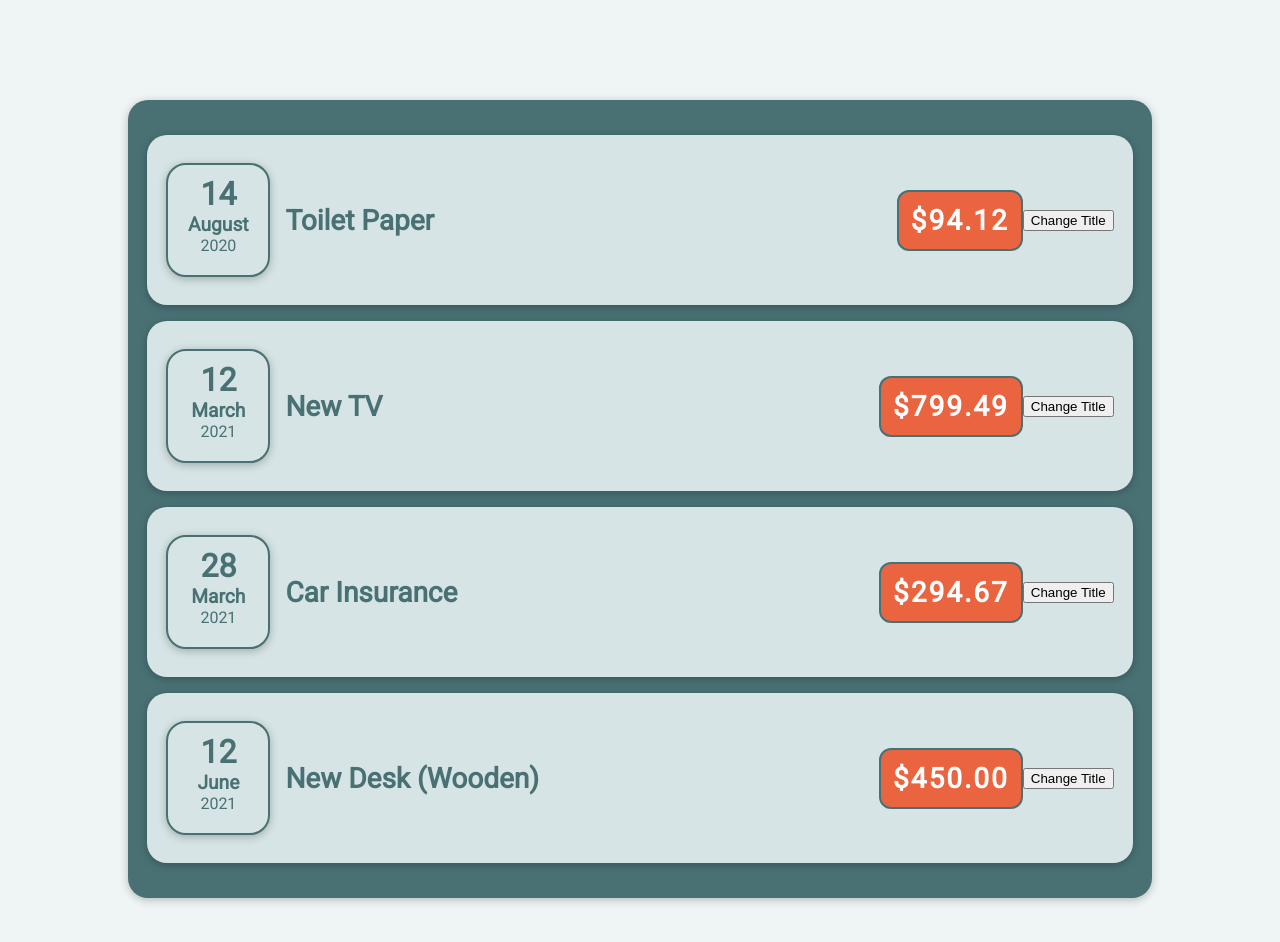
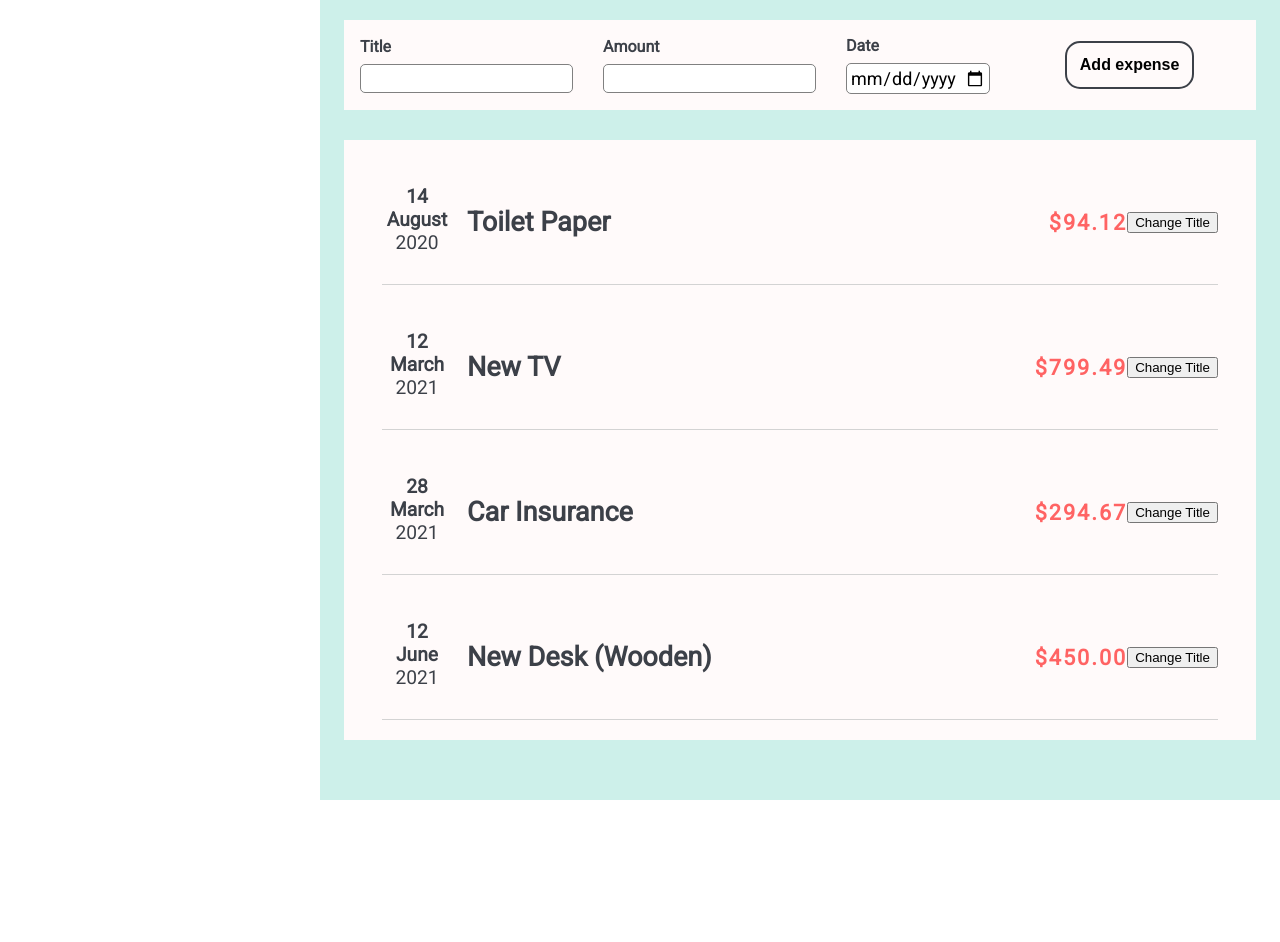
Before and after one commit to kocynko/expenses, a React (Create React App) app: page / in a window 1280 px wide. Shown: the top 942 px of the page. After the commit the page ends 800 px from the top, so only its background shows below. Built offline with nearby package versions, Linux system fonts and the light colour scheme.

Commit message:
'new-expense form'

```diff
--- a/src/App.js
+++ b/src/App.js
@@ -1,30 +1,35 @@
-import Expenses from "./components/Expenses/Expenses";
+import Expenses from './components/Expenses/Expenses';
+import NewExpense from './components/NewExpense/NewExpense';
 
 function App() {
   const expenses = [
     {
-      id: "e1",
-      title: "Toilet Paper",
+      id: 'e1',
+      title: 'Toilet Paper',
       amount: 94.12,
       date: new Date(2020, 7, 14),
     },
-    { id: "e2", title: "New TV", amount: 799.49, date: new Date(2021, 2, 12) },
+    { id: 'e2', title: 'New TV', amount: 799.49, date: new Date(2021, 2, 12) },
     {
-      id: "e3",
-      title: "Car Insurance",
+      id: 'e3',
+      title: 'Car Insurance',
       amount: 294.67,
       date: new Date(2021, 2, 28),
     },
     {
-      id: "e4",
-      title: "New Desk (Wooden)",
+      id: 'e4',
+      title: 'New Desk (Wooden)',
       amount: 450,
       date: new Date(2021, 5, 12),
     },
   ];
   return (
-    <div>
-      <Expenses expenses={expenses}></Expenses>
+    <div className="view_transactions">
+      <div className="navbar"></div>
+      <div className="transactions">
+        <NewExpense />
+        <Expenses expenses={expenses}></Expenses>
+      </div>
     </div>
   );
 }
--- a/src/components/Expenses/ExpenseDate.css
+++ b/src/components/Expenses/ExpenseDate.css
@@ -1,24 +1,15 @@
 .expense-item__date {
   display: flex;
   width: 70px;
-  padding: 10px 50px 20px 50px;
+  padding: 5px 15px 10px 15px;
   justify-content: center;
   align-items: center;
-  background-color: #d6e4e5;
-  border: 2px solid #497174;
-  border-radius: 20px;
   flex-direction: column;
-  font-size: 1.2em;
+  font-size: larger;
   margin: 20px 15px 20px 0;
-  font-size: medium;
 }
 
 .expense-item__date_day,
 .expense-item__date_month {
   font-weight: bold;
-  font-size: larger;
 }
-
-.expense-item__date_day {
-  font-size: xx-large;
-}
--- a/src/components/Expenses/ExpenseDate.js
+++ b/src/components/Expenses/ExpenseDate.js
@@ -1,16 +1,15 @@
-import "./ExpenseDate.css";
-import Card from "../UI/Card";
+import './ExpenseDate.css';
 
 function ExpenseDate(props) {
-  const month = props.date.toLocaleString("en-US", { month: "long" });
-  const day = props.date.toLocaleString("en-US", { day: "2-digit" });
+  const month = props.date.toLocaleString('en-US', { month: 'long' });
+  const day = props.date.toLocaleString('en-US', { day: '2-digit' });
   const year = props.date.getFullYear();
   return (
-    <Card className="expense-item__date">
+    <div className="expense-item__date">
       <div className="expense-item__date_day">{day}</div>
       <div className="expense-item__date_month">{month}</div>
       <div className="expense-item__date_year">{year}</div>
-    </Card>
+    </div>
   );
 }
 export default ExpenseDate;
--- a/src/components/Expenses/ExpenseItem.css
+++ b/src/components/Expenses/ExpenseItem.css
@@ -2,33 +2,25 @@
   display: flex;
   align-items: center;
   justify-content: space-between;
-  padding: 0.5rem 1.2rem;
-  margin: 1rem 0;
-  background-color: #d6e4e5;
-  color: #497174;
+  border-bottom: 1px solid lightgrey;
 }
 
 .expense-item__description {
   display: flex;
   align-items: center;
-  font-size: 1.75rem;
+  font-size: large;
   flex: 1;
 }
 
 .expense-item h2 {
-  color: #497174;
-  font-size: 1.75rem;
   flex: 1;
   margin: 0 3rem 0 0;
 }
 
 .expense-item__price {
   font-weight: bold;
-  color: white;
-  background-color: #eb6440;
-  border: 2px solid #497174;
-  padding: 0.75rem;
-  border-radius: 12px;
+  font-size: larger;
+  color: #ff6363;
   letter-spacing: 2px;
 }
 
--- a/src/components/Expenses/ExpenseItem.js
+++ b/src/components/Expenses/ExpenseItem.js
@@ -1,17 +1,27 @@
-import ExpenseDate from "./ExpenseDate";
-import Card from "../UI/Card";
-import "./ExpenseItem.css";
+import ExpenseDate from './ExpenseDate';
+import Card from '../UI/Card';
+import './ExpenseItem.css';
+import { useState } from 'react';
 
 function ExpenseItem(props) {
+  const [counter, setCounter] = useState(1);
+  const [title, setTitle] = useState(props.title);
+  const [date, setDate] = useState(props.date);
+  const [amount, setAmount] = useState(props.amount);
+
   const clickHandler = () => {
-    console.log("click");
+    setAmount(20 * counter);
+    setDate(new Date());
+    setTitle(`Updated for ${counter} times`);
+    setCounter(counter + 1);
   };
+
   return (
     <Card className="expense-item">
-      <ExpenseDate date={props.date} />
+      <ExpenseDate date={date} />
       <div className="expense-item__description">
-        <h2>{props.title}</h2>
-        <div className="expense-item__price">${props.amount.toFixed(2)}</div>
+        <h2>{title}</h2>
+        <div className="expense-item__price">${amount.toFixed(2)}</div>
       </div>
       <button onClick={clickHandler}>Change Title</button>
     </Card>
--- a/src/components/Expenses/Expenses.css
+++ b/src/components/Expenses/Expenses.css
@@ -1,6 +1,6 @@
 .expenses {
-  background-color: #497174;
-  padding: 1.2rem;
-  margin: 100px auto;
-  max-width: 1024px;
+  background-color: #fffafa;
+  padding: 0 1rem 20px 1rem;
+  margin: 10px auto;
+  color: #3c4048;
 }
--- /dev/null
+++ b/src/components/NewExpense/ExpenseForm.css
@@ -0,0 +1,28 @@
+.new-expense__controls {
+  display: flex;
+  align-items: center;
+  justify-content: centers;
+  gap: 10px 30px;
+  flex-wrap: wrap;
+  width: 100%;
+}
+
+.new-expense__control input {
+  font: inherit;
+  border: 1px solid gray;
+  border-radius: 5px;
+  font-size: large;
+  padding: 3px;
+}
+
+.new-expense__control label {
+  font-weight: bold;
+  margin-bottom: 0.5rem;
+  display: block;
+}
+
+.new-expense__actions {
+  display: flex;
+  flex-grow: 1;
+  justify-content: center;
+}
--- /dev/null
+++ b/src/components/NewExpense/ExpenseForm.js
@@ -0,0 +1,29 @@
+import React from 'react';
+
+import './ExpenseForm.css';
+
+const ExpenseForm = () => {
+  return (
+    <form>
+      <div className="new-expense__controls">
+        <div className="new-expense__control">
+          <label>Title</label>
+          <input type="text" />
+        </div>
+        <div className="new-expense__control">
+          <label>Amount</label>
+          <input type="number" min="0.01" step="0.01" />
+        </div>
+        <div className="new-expense__control">
+          <label>Date</label>
+          <input type="date" min="2019-01-01" max="2022-12-31" />
+        </div>
+        <div className="new-expense__actions">
+          <button type="submit">Add expense</button>
+        </div>
+      </div>
+    </form>
+  );
+};
+
+export default ExpenseForm;
--- /dev/null
+++ b/src/components/NewExpense/NewExpense.css
@@ -0,0 +1,40 @@
+.new-expense {
+  padding: 1rem 1rem;
+  width: 95%;
+}
+
+.new-expense button {
+  appearance: none;
+  padding: 0.8rem;
+  background-color: transparent;
+  border: 2px solid #3c4048;
+  border-radius: 15px;
+  box-sizing: border-box;
+  cursor: pointer;
+  display: inline-block;
+  font-size: 16px;
+  font-weight: 600;
+  line-height: normal;
+  outline: none;
+  text-align: center;
+  text-decoration: none;
+  transition: all 300ms cubic-bezier(0.23, 1, 0.32, 1);
+  user-select: none;
+  -webkit-user-select: none;
+  touch-action: manipulation;
+  will-change: transform;
+}
+
+.new-expense button:disabled {
+  pointer-events: none;
+}
+
+.new-expense button:hover {
+  box-shadow: rgba(0, 0, 0, 0.25) 0 8px 15px;
+  transform: translateY(-2px);
+}
+
+.new-expense button:active {
+  box-shadow: none;
+  transform: translateY(0);
+}
--- /dev/null
+++ b/src/components/NewExpense/NewExpense.js
@@ -0,0 +1,14 @@
+import React from 'react';
+import ExpenseForm from './ExpenseForm';
+import './NewExpense.css';
+import Card from '../UI/Card';
+
+const NewExpense = () => {
+  return (
+    <Card className="new-expense">
+      <ExpenseForm />
+    </Card>
+  );
+};
+
+export default NewExpense;
--- a/src/components/UI/Card.css
+++ b/src/components/UI/Card.css
@@ -1,4 +1,6 @@
 .card {
-  box-shadow: 0 2px 8px rgba(0, 0, 0, 0.25);
-  border-radius: 20px;
+  background-color: #fffafa;
+  color: #3c4048;
+  margin: 20px auto 0 auto;
+  width: 95%;
 }
--- a/src/index.css
+++ b/src/index.css
@@ -1,12 +1,28 @@
-@import url("https://fonts.googleapis.com/css2?family=Noto+Sans+JP:wght@400;700&display=swap");
-@import url("https://fonts.googleapis.com/css2?family=Roboto&display=swap");
+@import url('https://fonts.googleapis.com/css2?family=Noto+Sans+JP:wght@400;700&display=swap');
+@import url('https://fonts.googleapis.com/css2?family=Roboto&display=swap');
 * {
   box-sizing: border-box;
+  margin: 0;
 }
 
 html {
-  font-family: "Roboto", sans-serif;
+  font-family: 'Roboto', sans-serif;
 }
-body {
-  background-color: #eff5f5;
+
+.view_transactions {
+  display: flex;
 }
+
+.transactions {
+  min-width: 75%;
+  min-height: 100vh;
+  background-color: #cdf0ea;
+  display: flex;
+  flex-direction: column;
+  gap: 20px;
+}
+
+.navbar {
+  min-height: 100vh;
+  min-width: 25%;
+}
```
